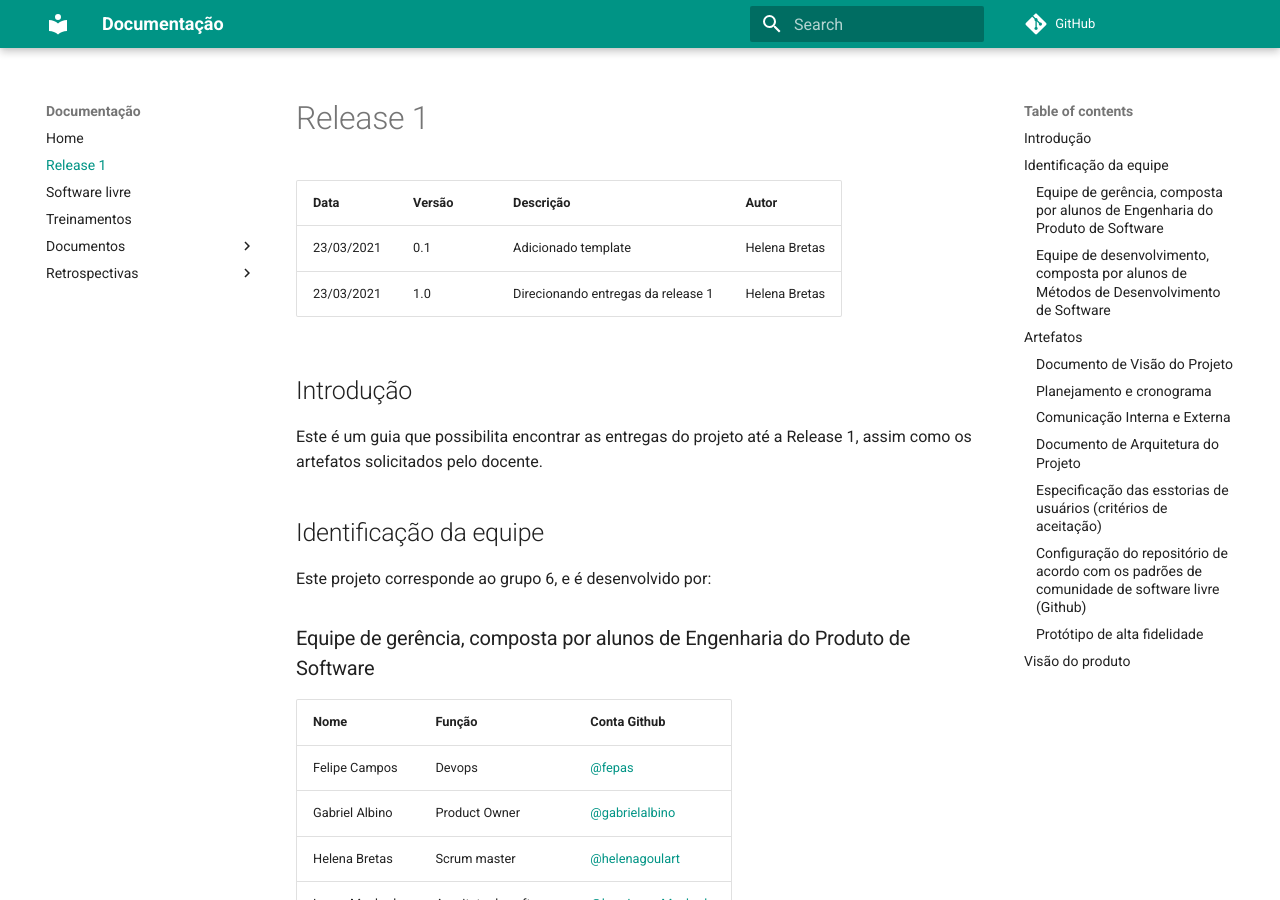
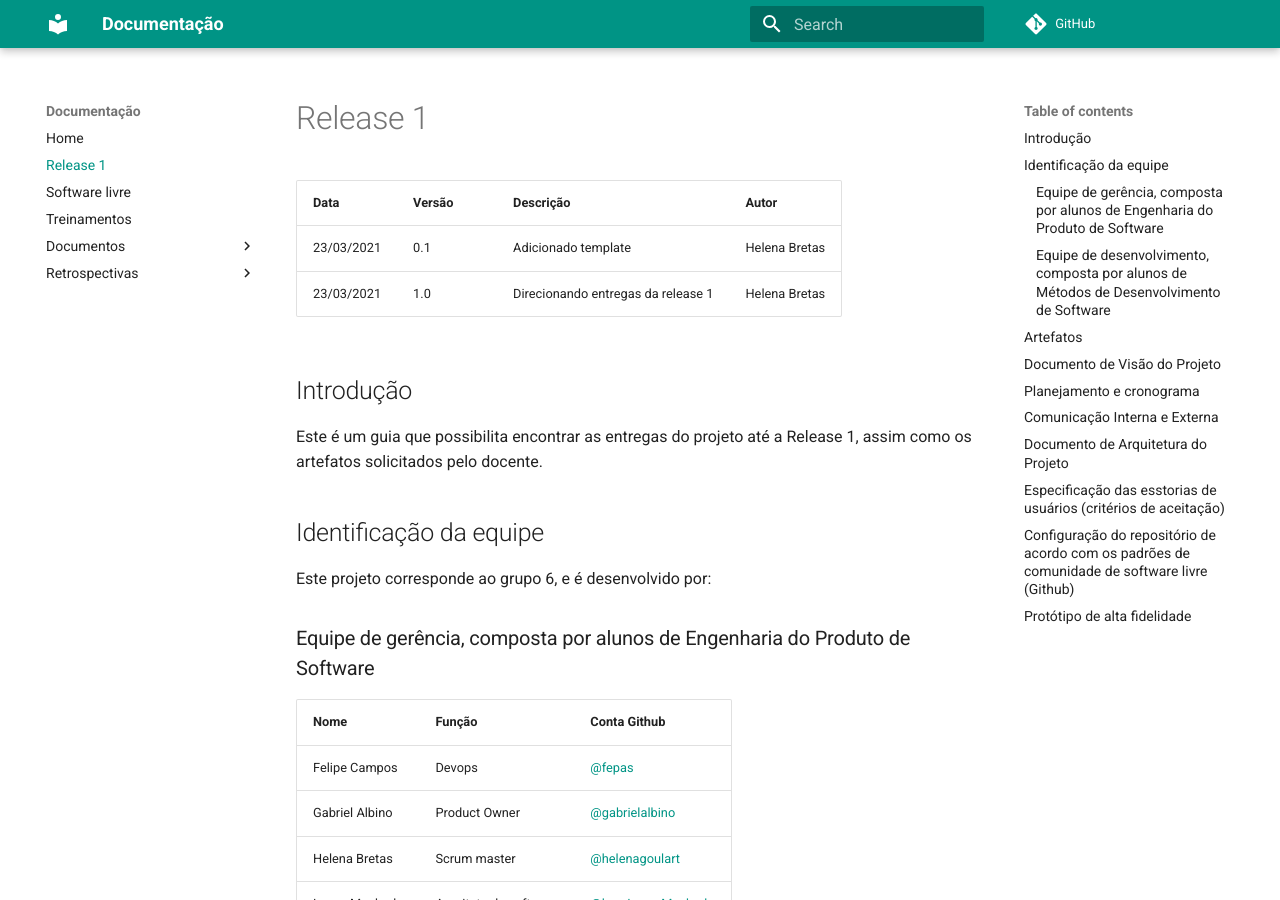
Before and after one commit to parlamentaqui/documentacao, an MkDocs documentation site: the page built from docs/Release_1.md, in a window 1280 px wide and 900 px high. Built offline with MkDocs 1.6.1 and Material for MkDocs 9.7.7, drawn with Linux system fonts in a browser that asks for light colours; comment, search, counter and statistics services are not loaded.

Commit message:
Correcao de erros de formatacao na documentacao

```diff
--- a/docs/Release_1.md
+++ b/docs/Release_1.md
@@ -35,39 +35,39 @@ Este projeto corresponde ao grupo 6, e é desenvolvido por:
 
 ## Artefatos
 
-### Documento de Visão do Projeto
+## Documento de Visão do Projeto
 
-O documento de visão pode ser encontrado [aqui](./Documentos/doc_visao.md/). <br>
+O documento de visão pode ser encontrado [aqui](./Documentos/doc_visao.md). <br>
 Apesar de ser uma artefato mais burocrático e que a visão do produto possa ser compreendida pelo desenvolvimento do Lean Inception, a equipe optou por mantê-lo: por ser um software livre, caso futuros contribuintes tenham interesse em compreender o projeto e não estejam familiarizados com o Lean Inception, o documento estará de fácil acesso.
 
-### Planejamento e cronograma
+## Planejamento e cronograma
 
 O planejamento foi realizado concomitantemente com o cronograma das disciplinas Engenharia do Produto de Software e Métodos de Desenvolvimento de Software. Para entender como a equipe se adaptou e organizou neste período, é possível conhecer o cronograma do projeto [aqui](./Documentos/cronograma_do_produto.md).
 
-### Comunicação Interna e Externa
+## Comunicação Interna e Externa
 
 A comunicação da equipe se deu através de 2 ferramentas:
 - Discord: utilizado em pareamentos, reuniões gerais e envio de dailies;
 - Telegram: usado em discussões mais informais como avisos internos e diálogos cotidianos.
 
-### Documento de Arquitetura do Projeto
+## Documento de Arquitetura do Projeto
 
 Este documento foi desenvolvido pelos gerentes de software e validado pelo docente das disciplinas envolvidas no projeto. Para visualiza-lo, basta clicar [aqui](./Documentos/arquitetura.md).
 
-### Especificação das esstorias de usuários (critérios de aceitação)
+## Especificação das esstorias de usuários (critérios de aceitação)
 
 Os requisitos do projeto, assim como as estórias de usuário, puderam ser obtidas através do Lean Inception. Para conhecer o backlog do produto e as estórias de usuário, basta clicar [aqui](./Documentos/backlog.md/).
 
-### Configuração do repositório de acordo com os padrões de comunidade de software livre (Github)
+## Configuração do repositório de acordo com os padrões de comunidade de software livre (Github)
 
 A licença de software livre escolhida pela equipe foi a MIT. Para entender seu comportamento e suas respectivas permissões, basta acessar ao documento [aqui](./Software_livre.md/).
 
-### Protótipo de alta fidelidade
+## Protótipo de alta fidelidade
 
 Este artefato foi desenvolvido na ferramenta Figma, que possibilita criar telas e fluxos com diversos membros da equipe. Para conhecer o protótipo, basta [clicar aqui](https://www.figma.com/file/UWBRoMSkFlLrO0S0t9yHFc/Parlamentaqui?node-id=0%3A1).
 
 Para executar e navegar no fluxo do site, não se esqueça de clicar no ícone *Present*, no canto superior direito da página.
 
-## Visão do produto
+# Visão do produto
 
 Você pode encontrar o projeto no site: www.parlamentaqui.com
```
Also changed, not shown: docs/Documentos/arquitetura.md (+2 -2 lines), docs/Documentos/lean_inception.md (+8 -1 lines), docs/Documentos/prototipos.md (deleted, +0 -12 lines), docs/treinamentos.md (+3 -2 lines).
